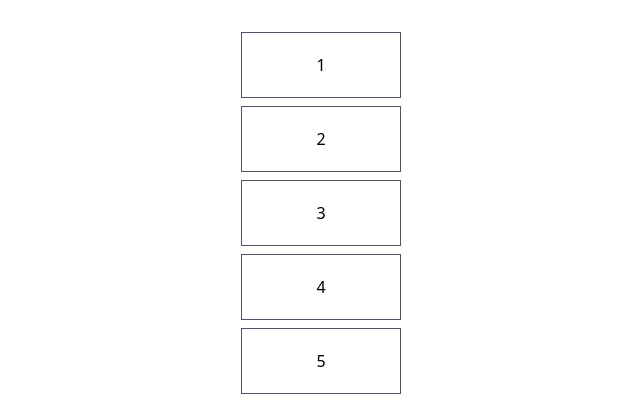
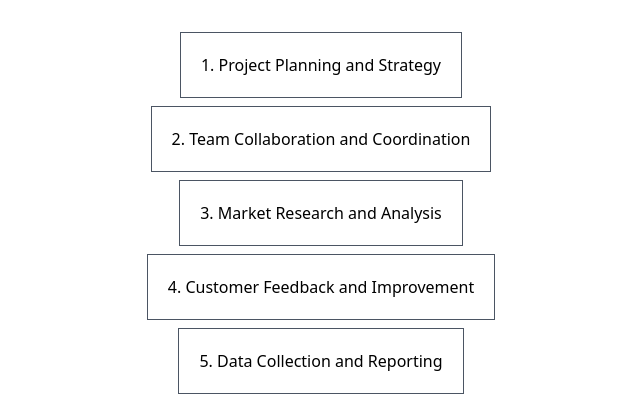
Before and after one commit to Hannan84/vue_projectone, a Vue app: page / in a window 1280 px wide. Shown: the top 410 px of the page, without its empty margins (319-959 px from the left). Built offline with nearby package versions, Linux system fonts and the light colour scheme.

Commit message:
display index in loo[

```diff
--- a/src/App.vue
+++ b/src/App.vue
@@ -1,14 +1,17 @@
 <script setup>
-const items = [1, 2, 3, 4, 5];
+const tasks = [
+  "Project Planning and Strategy",
+  "Team Collaboration and Coordination",
+  "Market Research and Analysis",
+  "Customer Feedback and Improvement",
+  "Data Collection and Reporting",
+];
 </script>
 
 <template>
   <section class="container mx-auto flex flex-col items-center space-y-2">
-    <!-- <div class="p-5 border border-gray-600 w-40" v-for="item in items">
-      {{ item }}
-    </div> -->
-    <div class="p-5 border border-gray-600 w-40" v-for="n in 5">
-      {{ n }}
+    <div class="p-5 border border-gray-600 w-50" v-for="(task, index) in tasks">
+      {{ index + 1 }}. {{ task }}
     </div>
   </section>
 </template>
```
